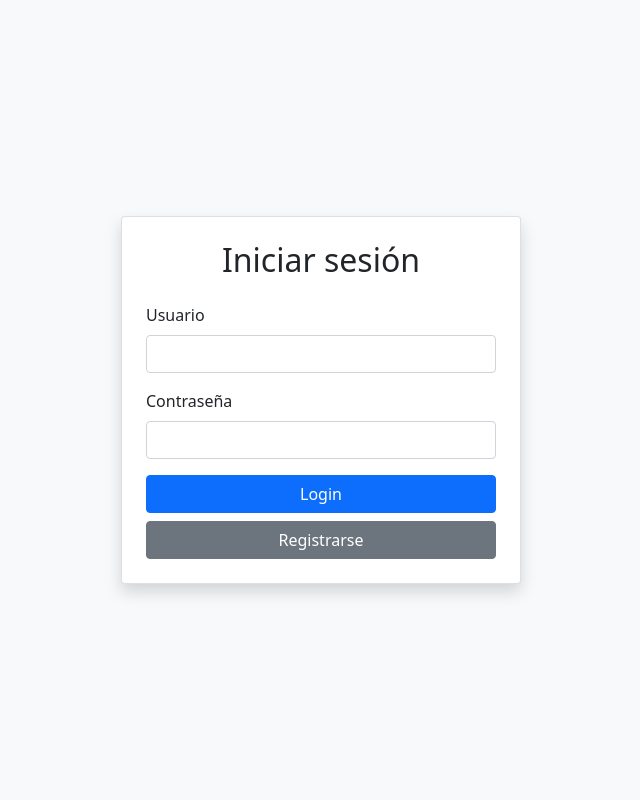
After one commit to NicoMarquez2/PHP-TecnoInf, a PHP site: page /login.php in a window 1280 px wide. The commit adds this page. Shown: the whole page, without its empty margins (319-959 px from the left). Run offline with PHP 8.4, Linux system fonts and the light colour scheme.

Commit message:
crear paginas login y registro

```diff
--- /dev/null
+++ b/login.php
@@ -0,0 +1,30 @@
+<!DOCTYPE html>
+<html lang="en">
+<head>
+    <meta charset="UTF-8">
+    <meta name="viewport" content="width=device-width, initial-scale=1.0">
+    <title>Login</title>
+    <link href="https://cdn.jsdelivr.net/npm/bootstrap@5.0.2/dist/css/bootstrap.min.css" rel="stylesheet" integrity="sha384-EVSTQN3/azprG1Anm3QDgpJLIm9Nao0Yz1ztcQTwFspd3yD65VohhpuuCOmLASjC" crossorigin="anonymous">
+</head>
+<body class="d-flex justify-content-center align-items-center vh-100 bg-light">
+
+    <div class="card shadow p-4" style="max-width: 400px; width: 100%;">
+        <h2 class="text-center mb-4">Iniciar sesión</h2>
+        <form action="register.php" method="post">
+            <div class="mb-3">
+                <label for="username" class="form-label">Usuario</label>
+                <input type="text" class="form-control" id="username" name="username" required>
+            </div>
+            <div class="mb-3">
+                <label for="password" class="form-label">Contraseña</label>
+                <input type="password" class="form-control" id="password" name="password" required>
+            </div>
+            <div class="d-grid gap-2">
+                <button type="submit" class="btn btn-primary">Login</button>
+                <a href="register.php" class="btn btn-secondary">Registrarse</a>
+            </div>
+        </form>
+    </div>
+
+</body>
+</html>
```
Also changed, not shown: index.php (+14 -1 lines), register.php (added, +34 -0 lines).
